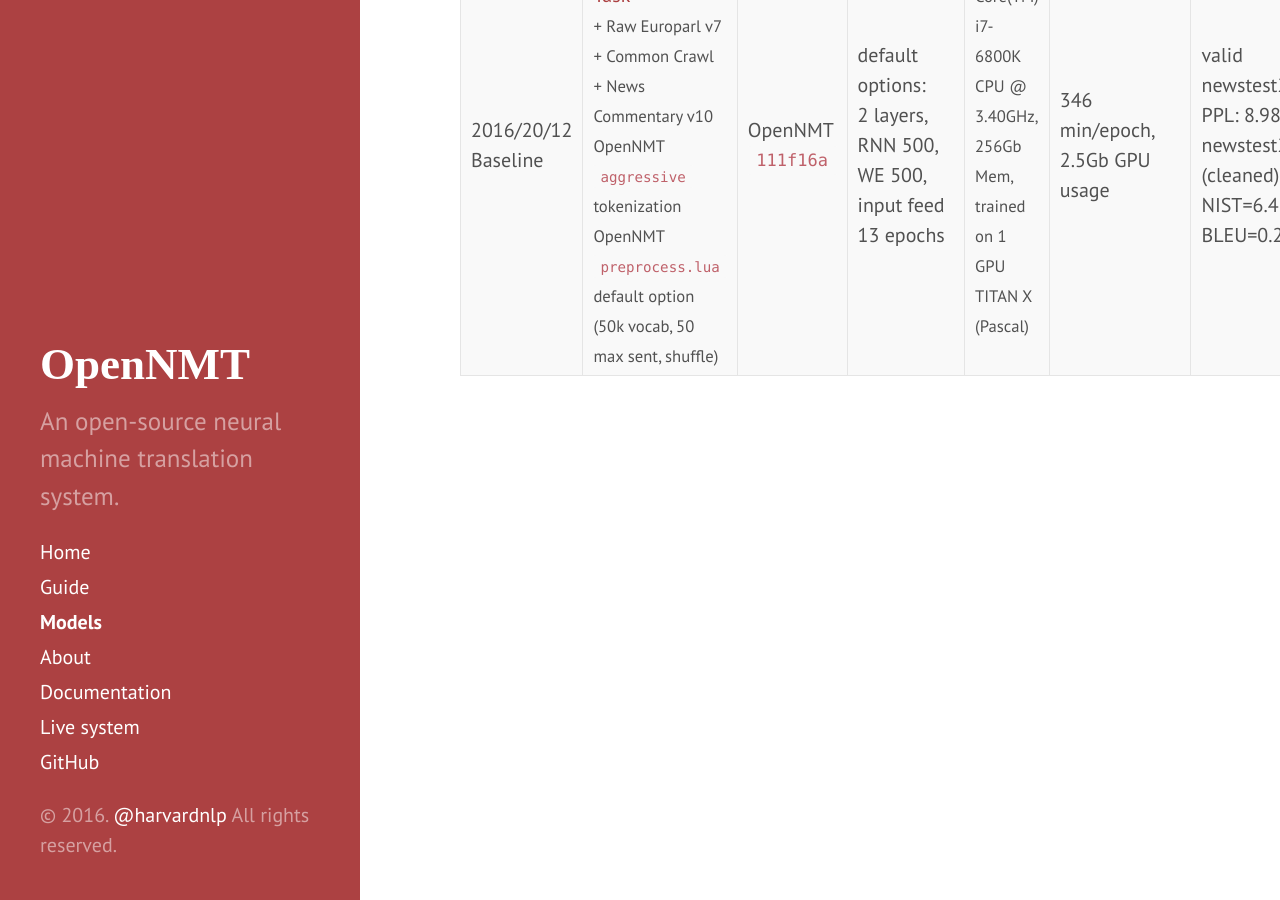
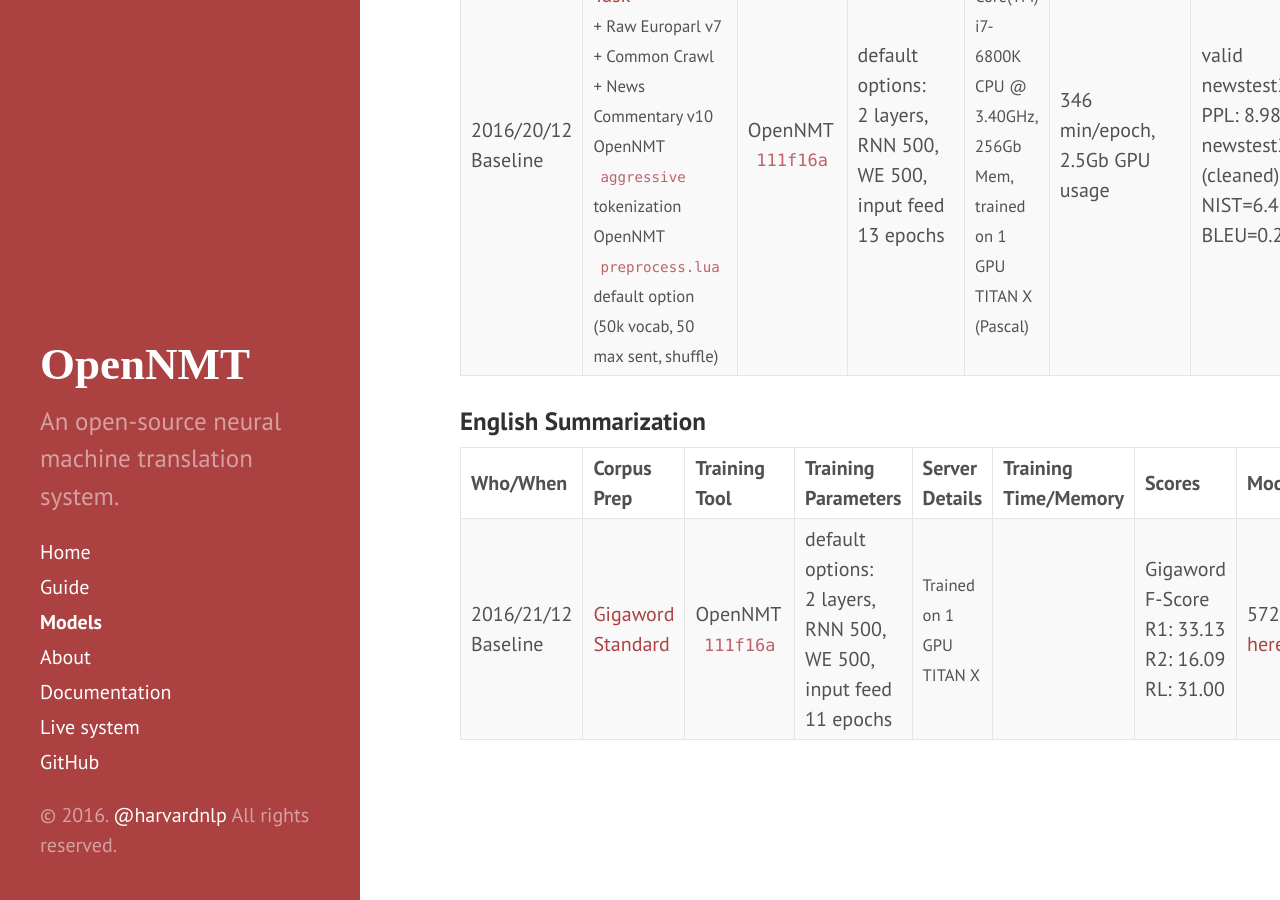
Before and after one commit to OpenNMT/opennmt.github.io, a Jekyll site: the page built from Models.md, in a window 1280 px wide and 900 px high, scrolled down 1458 px. Built offline with Jekyll 4.4.1, drawn with Linux system fonts in a browser that asks for light colours; some of the changed text lies outside the part shown.

Commit message:
Update Models.md

```diff
--- a/Models.md
+++ b/Models.md
@@ -11,11 +11,12 @@ Available models trained using OpenNMT
 
 * [English -> German](https://s3.amazonaws.com/opennmt-models/onmt_baseline_wmt15-all.en-de_epoch13_7.19.t7)
 * [German -> English](https://s3.amazonaws.com/opennmt-models/onmt_baseline_wmt15-all.de-en_epoch13_8.98.t7)
+* [English Summarization](https://s3.amazonaws.com/opennmt-models/sum_model_epoch11_14.62.t7)
 
 More models coming soon
 
 * FR,ES,PT,IT,RO<>FR,ES,PT,IT,RO
-* Summarization (Gigaword)
+
 
 ## Benchmarks
 
@@ -34,3 +35,9 @@ If you have a competitive model - please contact us at info@opennmt.net with nec
 | Who/When      | Corpus Prep     | Training Tool | Training Parameters | Server Details | Training Time/Memory | Scores | Model |
 |:------------- |:--------------- |:-------------|:-------------------|:---------------|:-------------|:------|:-----|
 | 2016/20/12<br>Baseline | [WMT15 - Translation Task](http://www.statmt.org/wmt15/translation-task.html)<br><small>+ Raw Europarl v7<br>+ Common Crawl<br>+ News Commentary v10<br>OpenNMT `aggressive` tokenization<br>OpenNMT `preprocess.lua` default option (50k vocab, 50 max sent, shuffle) | OpenNMT `111f16a` | default options:<br>2 layers, RNN 500, WE 500, input feed<br>13 epochs | <small>Intel(R) Core(TM) i7-6800K CPU @ 3.40GHz, 256Gb Mem, trained on 1 GPU TITAN X (Pascal) | 346 min/epoch, 2.5Gb GPU usage | valid newstest2013:<br>PPL: 8.98<br>newstest2014 (cleaned):<br>NIST=6.4531<br>BLEU=0.2067 | 692M [here](https://s3.amazonaws.com/opennmt-models/onmt_baseline_wmt15-all.de-en_epoch13_8.98.t7) |
+
+### English Summarization
+
+| Who/When      | Corpus Prep     | Training Tool | Training Parameters | Server Details | Training Time/Memory | Scores | Model |
+|:------------- |:--------------- |:-------------|:-------------------|:---------------|:-------------|:------|:-----|
+| 2016/21/12<br>Baseline | [Gigaword Standard](https://github.com/harvardnlp/sent-summary) | OpenNMT `111f16a` | default options:<br>2 layers, RNN 500, WE 500, input feed<br>11 epochs | <small>Trained on 1 GPU TITAN X  |  | Gigaword F-Score R1: 33.13 R2: 16.09 RL: 31.00  | 572M [here](https://s3.amazonaws.com/opennmt-models/sum_model_epoch11_14.62.t7) |
```
